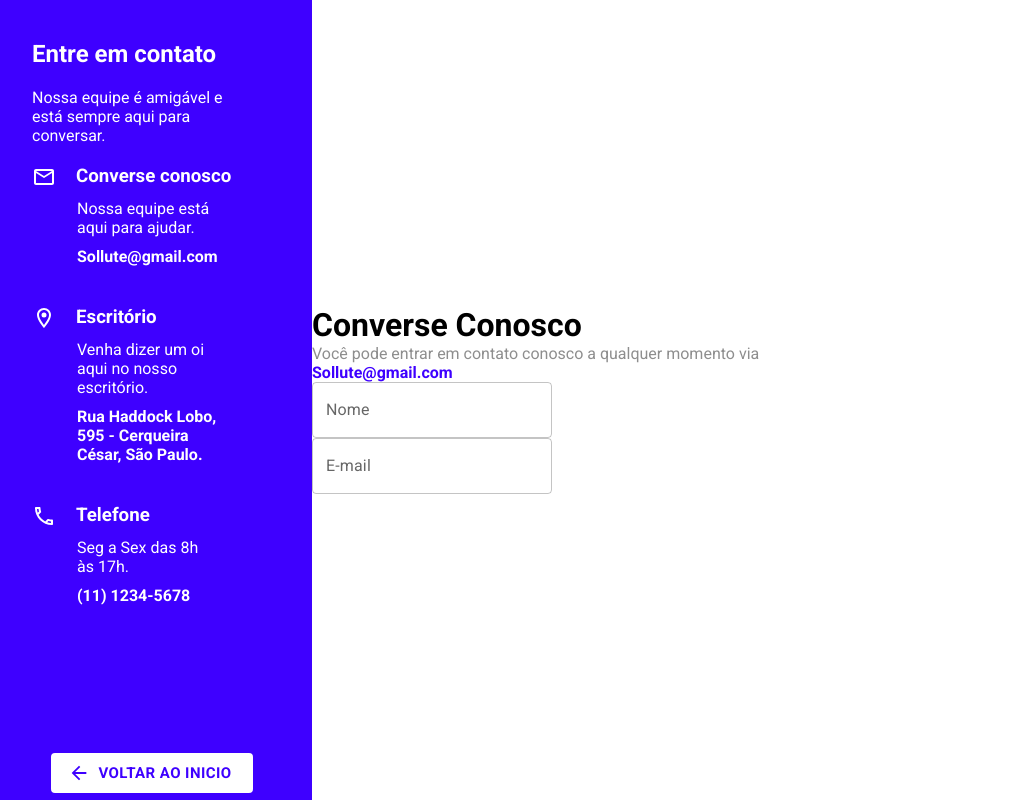
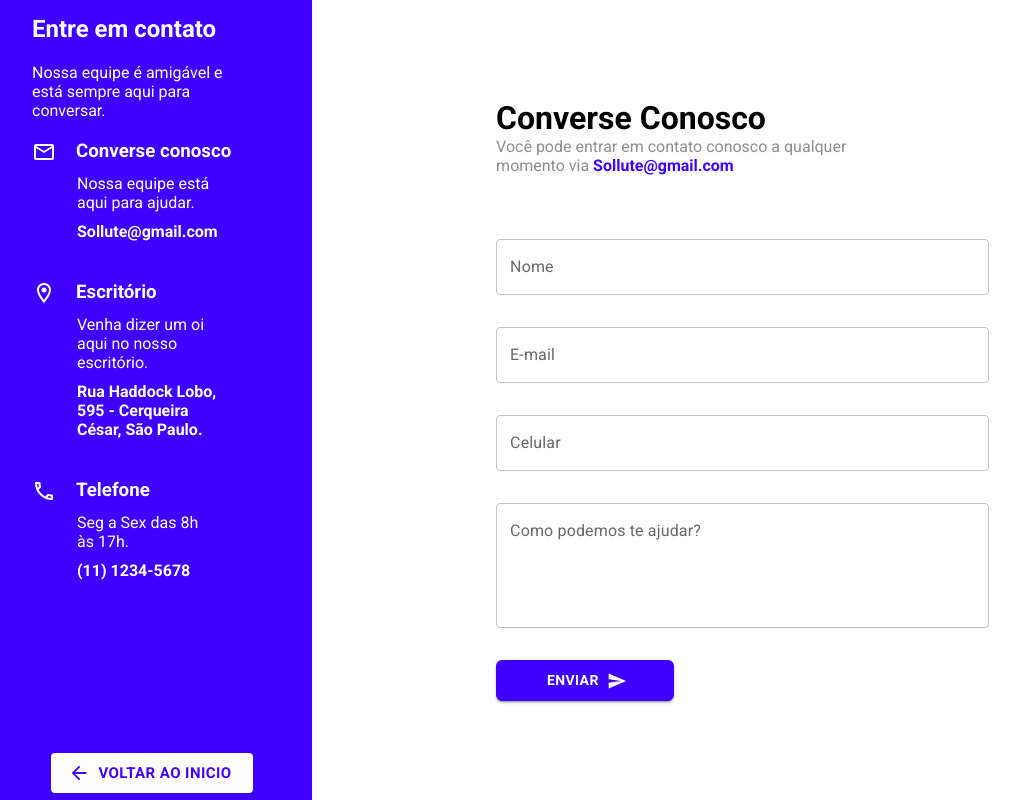
Before and after one commit to ogabrielalves/Sollute, a React (Create React App) app in the folder sollute-react/: page /contact in a window 1280 px wide. Shown: the whole page, without its empty margins (8-1028 px from the left). Built offline with nearby package versions, Linux system fonts and the light colour scheme.

Commit message:
Adicionei página de contato.

```diff
--- a/sollute-react/src/Components/ContactPage/ContactPage.jsx
+++ b/sollute-react/src/Components/ContactPage/ContactPage.jsx
@@ -1,4 +1,4 @@
-import React  from 'react';
+import React from 'react';
 import Grid from '@mui/material/Grid';
 import Button from '@mui/material/Button';
 import useMediaQuery from '@mui/material/useMediaQuery';
@@ -39,7 +39,7 @@ function ContactPage(props) {
         var styleAlign = null;
         if (matches) {
             styleAlign = {
-                margin: '40px 0 0 40px'
+                margin: '15px 0 0 40px'
             }
         }
         else {
--- a/sollute-react/src/Components/RegisterPage/RegisterPage.jsx
+++ b/sollute-react/src/Components/RegisterPage/RegisterPage.jsx
@@ -27,7 +27,7 @@ function RegisterPage(props) {
 
         if (matches) {
             styleScreen = {
-                height: '90vh',
+                height: '100vh',
                 display: 'flex',
                 alignItems: 'center',
                 justifyContent: 'center'
@@ -49,7 +49,7 @@ function RegisterPage(props) {
         <Grid container>
             <Grid item xs={3} sx={leftBar}>
                 <Grid style={{ margin: '10px 0' }}>
-                    <img src={LogoSollute} alt="" width={150} style={{ marginLeft: 10 }} />
+                    <a href='/'><img src={LogoSollute} alt="" width={150} style={{ marginLeft: 10 }} /></a>
                 </Grid>
                 <Grid sx={styleChecks}>
                     <CheckCircleIcon sx={{ color: props.colorOne, marginRight: 1, fontSize: '1.5em' }} />
--- a/sollute-react/src/Pages/Contact/Contact.jsx
+++ b/sollute-react/src/Pages/Contact/Contact.jsx
@@ -1,6 +1,9 @@
 import React, { Component } from 'react';
 import Grid from '@mui/material/Grid';
 import TextField from '@mui/material/TextField';
+import Button from '@mui/material/Button';
+
+import SendIcon from '@mui/icons-material/Send';
 
 import ContactPage from '../../Components/ContactPage/ContactPage';
 
@@ -9,19 +12,33 @@ class Contact extends Component {
     render() {
         return (
             <ContactPage>
-                <Grid container style={{flexDirection: 'column'}}>
-                    <Grid item>
+                <Grid style={{ flexDirection: 'column' }}>
                     <h1>Converse Conosco</h1>
                     <p style={{ width: '60%', color: '#8E8E8E' }}>
-                        Você pode entrar em contato conosco a qualquer momento via <b style={{color: '#3E00FF'}}>Sollute@gmail.com</b>
+                        Você pode entrar em contato conosco a qualquer momento via <b style={{ color: '#3E00FF' }}>Sollute@gmail.com</b>
                     </p>
+                    <Grid item xs={12} md={10} mt={8} mb={4}>
+                        <TextField fullWidth id="outlined-basic" label="Nome" variant="outlined" />
                     </Grid>
-
-                    <Grid item xs={12} md={3}>
-                    <TextField fullWidth id="outlined-basic" label="Nome" variant="outlined" />
+                    <Grid item xs={12} md={10} mb={4}>
+                        <TextField fullWidth id="outlined-basic" label="E-mail" variant="outlined" type={'email'} />
                     </Grid>
-                    <Grid item xs={12} md={3}>
-                    <TextField fullWidth id="outlined-basic" label="E-mail" variant="outlined" />
+                    <Grid item xs={12} md={10} mb={4}>
+                        <TextField fullWidth id="outlined-basic" label="Celular" variant="outlined" type={'tel'} />
+                    </Grid>
+                    <Grid item xs={12} md={10} mb={4}>
+                        <TextField multiline
+                            rows={4} fullWidth id="outlined-basic" label="Como podemos te ajudar?" variant="outlined" />
+                    </Grid>
+                    <Grid item xs={12}>
+                        <Button
+                            fullWidth
+                            style={{ width: '30%' }}
+                            variant="contained"
+                            endIcon={<SendIcon />}
+                        >
+                            Enviar
+                        </Button>
                     </Grid>
                 </Grid>
             </ContactPage>
--- a/sollute-react/src/Pages/Register/Register.jsx
+++ b/sollute-react/src/Pages/Register/Register.jsx
@@ -62,9 +62,9 @@ function Register() {
             {one &&
                 <RegisterPage>
                     <Grid container spacing={1} >
-                        <Grid item xs={12} mb={8}>
+                        <Grid item xs={12} mb={5}>
                             <h1>Insira seus dados</h1>
-                            <p style={{ color: '#8E8E8E', width: '39%' }}>Coloque seu e-mail e senha, suas informações estarão seguras conosco.</p>
+                            <p style={{ color: '#8E8E8E', width: '60%' }}>Coloque seu e-mail e senha, suas informações estarão seguras conosco.</p>
                         </Grid>
                         <Grid item xs={12} md={8} mb={2} >
                             <TextField fullWidth id="outlined-basic" label="E-mail" variant="outlined" type={'email'} />
@@ -94,9 +94,9 @@ function Register() {
             {two &&
                 <RegisterPage colorOne={'#26E07F'}>
                     <Grid container spacing={1} >
-                        <Grid item xs={12} mb={8}>
+                        <Grid item xs={12} mb={5}>
                             <h1>Insira as informações da sua empresa</h1>
-                            <p style={{ color: '#8E8E8E', width: '39%' }}>Coloque mais informações sobre sua empresa, para saber de como devemos chama-la.</p>
+                            <p style={{ color: '#8E8E8E', width: '60%' }}>Coloque mais informações sobre sua empresa, para saber de como devemos chama-la.</p>
                         </Grid>
                         <Grid item xs={12} md={8} mb={2} style={{ display: 'flex', alignItems: 'center' }}>
                             <TextField fullWidth id="outlined-basic" label="Nome Fantasia" variant="outlined" />
@@ -141,9 +141,9 @@ function Register() {
             {three &&
                 <RegisterPage colorOne={'#26E07F'} colorTwo={'#26E07F'}>
                     <Grid container spacing={1} >
-                        <Grid item xs={12} mb={8}>
+                        <Grid item xs={12} mb={5}>
                             <h1>Insira suas informações de endereço</h1>
-                            <p style={{ color: '#8E8E8E', width: '39%' }}>Digite seu endereço para sabermos onde fica localizado sua empresa, apenas para fins comerciais.</p>
+                            <p style={{ color: '#8E8E8E', width: '60%' }}>Digite seu endereço para sabermos onde fica localizado sua empresa, apenas para fins comerciais.</p>
                         </Grid>
                         <Grid item xs={12} md={8} mb={2} >
                             <TextField fullWidth id="outlined-basic" label="CEP" variant="outlined" />
```
